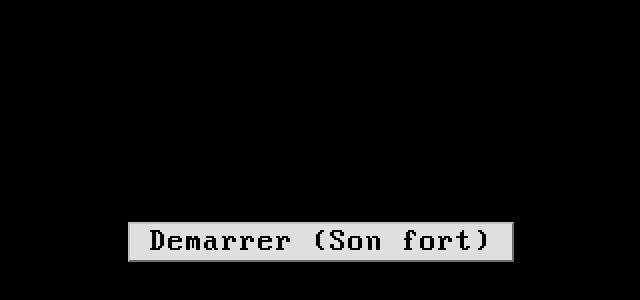
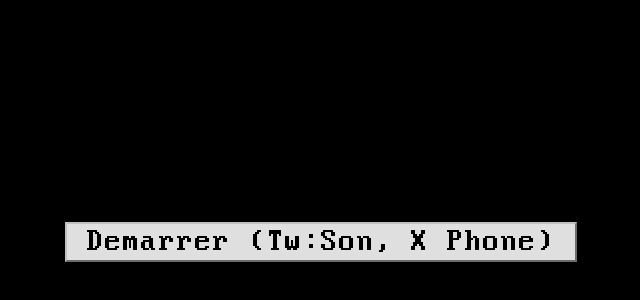
Before and after one commit to MoonPyies/portforlio, a plain HTML site: page index.html in a window 1280 px wide. Shown: the part 158-458 px from the top of the page, without its empty margins (319-959 px from the left). Drawn offline with Linux system fonts and the light colour scheme.

Commit message:
Update index.html

```diff
--- a/index.html
+++ b/index.html
@@ -10,7 +10,7 @@
 <body>
 
   <div id="startup-prompt">
-    <button id="start-btn" class="win98-button">Demarrer (Son fort)</button>
+    <button id="start-btn" class="win98-button">Demarrer (Tw:Son, X Phone)</button>
   </div>
 
 
```
